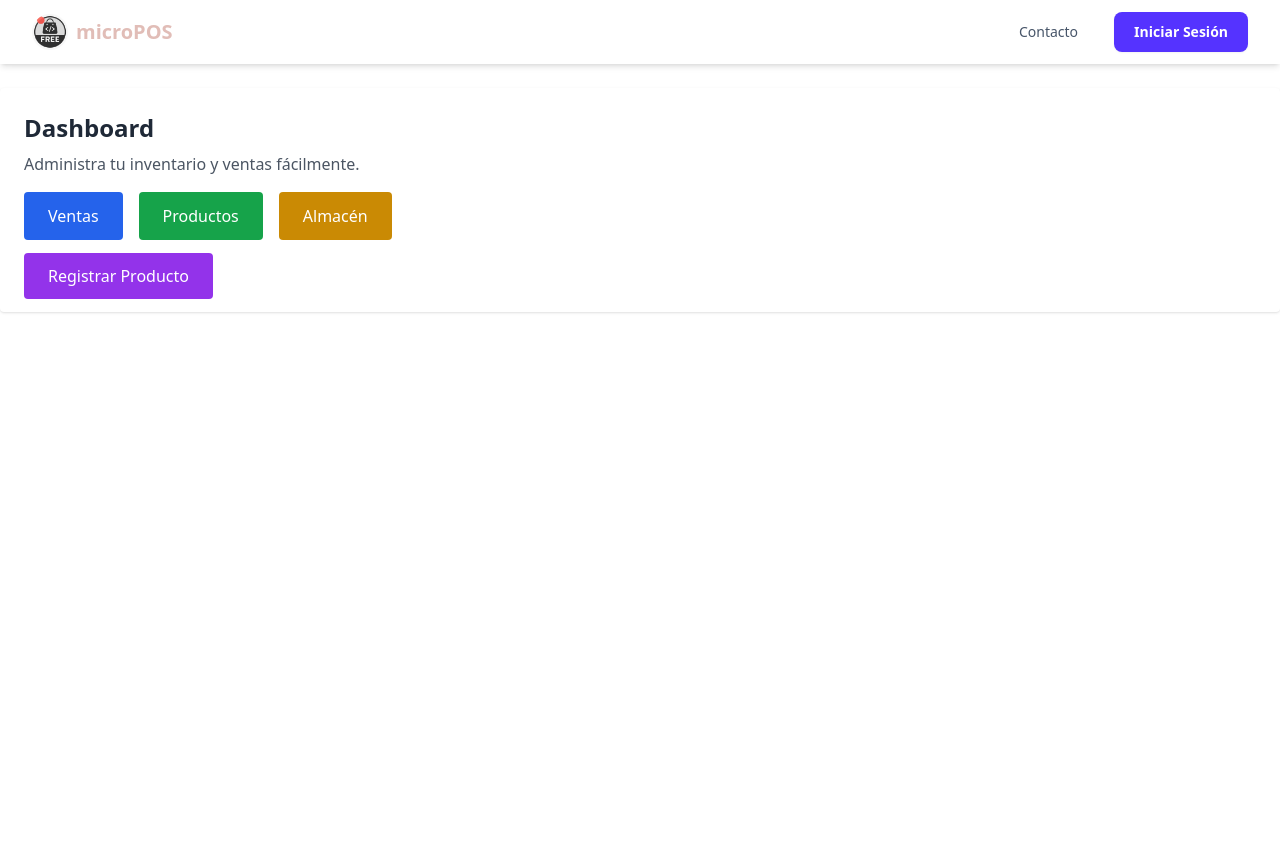
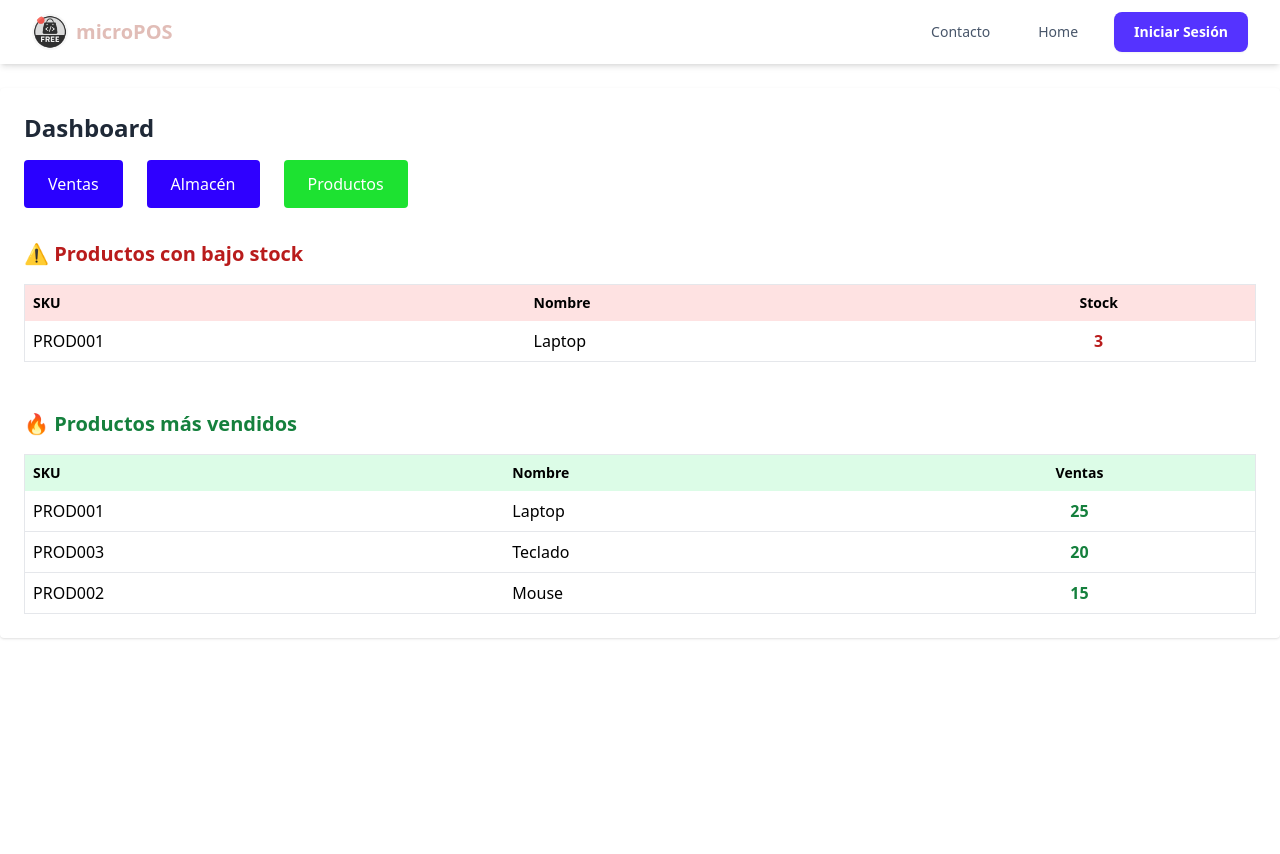
Before and after one commit to seecware/freePOS, a PHP site: page /dashboard in a window 1280 px wide. Shown: the top 854 px of the page. Run offline with PHP 8.4, Linux system fonts and the light colour scheme; some libraries are stand-ins or nearby versions.

Commit message:
Se realizan cambios en routes.php guardando todas las views de dashboard en una carpeta, header valida la ruta actual para botones unicos de dashboard.

```diff
--- a/partials/header.php
+++ b/partials/header.php
@@ -6,6 +6,7 @@
 
     <nav class="hidden md:flex space-x-4 lg:space-x-6 items-center">
       <a href="/contact" class="text-slate-600 hover:text-sky-600 px-3 py-2 rounded-md text-sm font-medium transition-colors duration-150">Contacto</a>
+      <a href="/" class="text-slate-600 hover:text-sky-600 px-3 py-2 rounded-md text-sm font-medium transition-colors duration-150">Home</a>
       <a href="/login" class="bg-primary-600 text-white px-5 py-2.5 rounded-lg text-sm font-semibold hover:bg-sky-700 transition-colors duration-150 shadow-sm hover:shadow-md">
         Iniciar Sesión
       </a>
--- a/partials/layout.php
+++ b/partials/layout.php
@@ -8,6 +8,19 @@
 </head>
 <body>
     <?php include __DIR__ . '/header.php'; ?>
+    <?php
+    // Mostrar botón "Volver al Dashboard" solo si estás en una subruta de dashboard
+    $uri = $_SERVER['REQUEST_URI'];
+    $mostrarVolverDashboard = str_starts_with($uri, '/dashboard') && $uri !== '/dashboard';
+    ?>
+
+    <?php if ($mostrarVolverDashboard): ?>
+      <div class="mb-4 max-w-7xl mx-auto mt-6 px-6">
+        <a href="/dashboard" class="inline-flex items-center text-sm bg-gray-200 hover:bg-gray-300 text-gray-700 px-4 py-2 rounded transition">
+          ← Volver al Dashboard
+        </a>
+      </div>
+    <?php endif; ?>
     <div class="min-h-screen">
         <?php include __DIR__ . "/../views/{$name}.php"; ?>
     </div>
--- a/routes.php
+++ b/routes.php
@@ -3,9 +3,10 @@ return [
     'GET' => [
         '/' => ['StaticContentController', 'renderContent', "landing", ["title" => "Home"]],
         '/dashboard' => ['StaticContentController', 'renderContent', "dashboard/dashboard", ["title" => "Dashboard..."]],
-        '/ventas' => ['StaticContentController', 'renderContent', "dashboard/ventas", ["title" => "Ventas"]],
-        '/productos' => ['StaticContentController', 'renderContent', "dashboard/productos", ["title" => "Productos"]],
-        '/almacen' => ['StaticContentController', 'renderContent', "dashboard/almacen", ["title" => "Almacén"]],
+        '/dashboard/ventas' => ['StaticContentController', 'renderContent', "dashboard/ventas", ["title" => "Ventas"]],
+        '/dashboard/productos' => ['StaticContentController', 'renderContent', "dashboard/productos", ["title" => "Productos"]],
+        '/dashboard/registroproducto' => ['StaticContentController', 'renderContent', "dashboard/registroproducto", ["title" => "Load Products"]],
+        '/dashboard/almacen' => ['StaticContentController', 'renderContent', "dashboard/almacen", ["title" => "Almacén"]],
         '/contact' => ['StaticContentController', 'renderContent', 'contact', ["title" => "Contact"]],
         '/new-client' => ['StaticContentController', 'renderContent', 'new-client', ["title" => "Adding client..."]],
         '/new-added-client' => ['ClientsController', 'confirmation', 'new-added-client', ["title" => "Added!"]],
--- a/views/dashboard/dashboard.php
+++ b/views/dashboard/dashboard.php
@@ -1,18 +1,60 @@
 <div class="max-w-7xl mx-auto mt-6 p-6 bg-white shadow rounded">
-    <h2 class="text-2xl font-semibold text-gray-800">Dashboard</h2>
-    <p class="text-gray-600 mt-2">Administra tu inventario y ventas fácilmente.</p>
+  <h2 class="text-2xl font-semibold text-gray-800 mb-4">Dashboard</h2>
 
-    <!-- Secciones de navegación -->
-    <div class="mt-4 flex space-x-4">
-        <a href="/ventas" class="bg-blue-600 text-white px-6 py-3 rounded hover:bg-blue-700">Ventas</a>
-        <a href="/productos" class="bg-green-600 text-white px-6 py-3 rounded hover:bg-green-700">Productos</a>
-        <a href="/almacen" class="bg-yellow-600 text-white px-6 py-3 rounded hover:bg-yellow-700">Almacén</a>
-    </div>
+  <div class="flex space-x-6 mb-8">
+    <a href="/dashboard/ventas" class="bg-primary-500 text-white px-6 py-3 rounded hover:bg-primary-600 transition">Ventas</a>
+    <a href="/dashboard/almacen" class="bg-secondary-500 text-white px-6 py-3 rounded hover:bg-secondary-600 transition">Almacén</a>
+    <a href="/dashboard/productos" class="bg-accent-500 text-white px-6 py-3 rounded hover:bg-accent-600 transition">Productos</a>
+  </div>
 
-    <!-- Acción rápida para registrar productos -->
-    <div class="mt-6">
-        <a href="/productos/registrar" class="bg-purple-600 text-white px-6 py-3 rounded hover:bg-purple-700">
-            Registrar Producto
-        </a>
-    </div>
+  <!-- Bajo stock -->
+  <div id="bajoStockContainer" class="mb-12"></div>
+
+  <!-- Más vendidos -->
+  <div id="masVendidosContainer"></div>
 </div>
+
+<script>
+  const productos = [
+    { sku: "PROD001", nombre: "Laptop", stock: 3, ventas: 25 },
+    { sku: "PROD002", nombre: "Mouse", stock: 25, ventas: 15 },
+    { sku: "PROD003", nombre: "Teclado", stock: 10, ventas: 20 }
+  ];
+
+  const bajoStock = productos.filter(p => p.stock < 10);
+  const masVendidos = [...productos].sort((a, b) => b.ventas - a.ventas).slice(0, 5);
+
+  function renderTabla(titulo, productos, containerId, color) {
+    const container = document.getElementById(containerId);
+    if (!container) return;
+
+    container.innerHTML = `
+      <h3 class="text-xl font-semibold text-${color}-700 mb-4">${titulo}</h3>
+      <div class="overflow-x-auto">
+        <table class="min-w-full border border-gray-200 rounded">
+          <thead class="bg-${color}-100 text-left text-sm font-medium">
+            <tr>
+              <th class="p-2">SKU</th>
+              <th class="p-2">Nombre</th>
+              <th class="p-2 text-center">${color === 'red' ? 'Stock' : 'Ventas'}</th>
+            </tr>
+          </thead>
+          <tbody>
+            ${productos.map(p => `
+              <tr class="hover:bg-${color}-50">
+                <td class="p-2 border-b">${p.sku}</td>
+                <td class="p-2 border-b">${p.nombre}</td>
+                <td class="p-2 border-b text-center font-semibold text-${color}-700">
+                  ${color === 'red' ? p.stock : p.ventas}
+                </td>
+              </tr>
+            `).join('')}
+          </tbody>
+        </table>
+      </div>
+    `;
+  }
+
+  renderTabla("⚠️ Productos con bajo stock", bajoStock, "bajoStockContainer", "red");
+  renderTabla("🔥 Productos más vendidos", masVendidos, "masVendidosContainer", "green");
+</script>
```
Also changed, not shown: views/dashboard/productos.php (+4 -4 lines).
